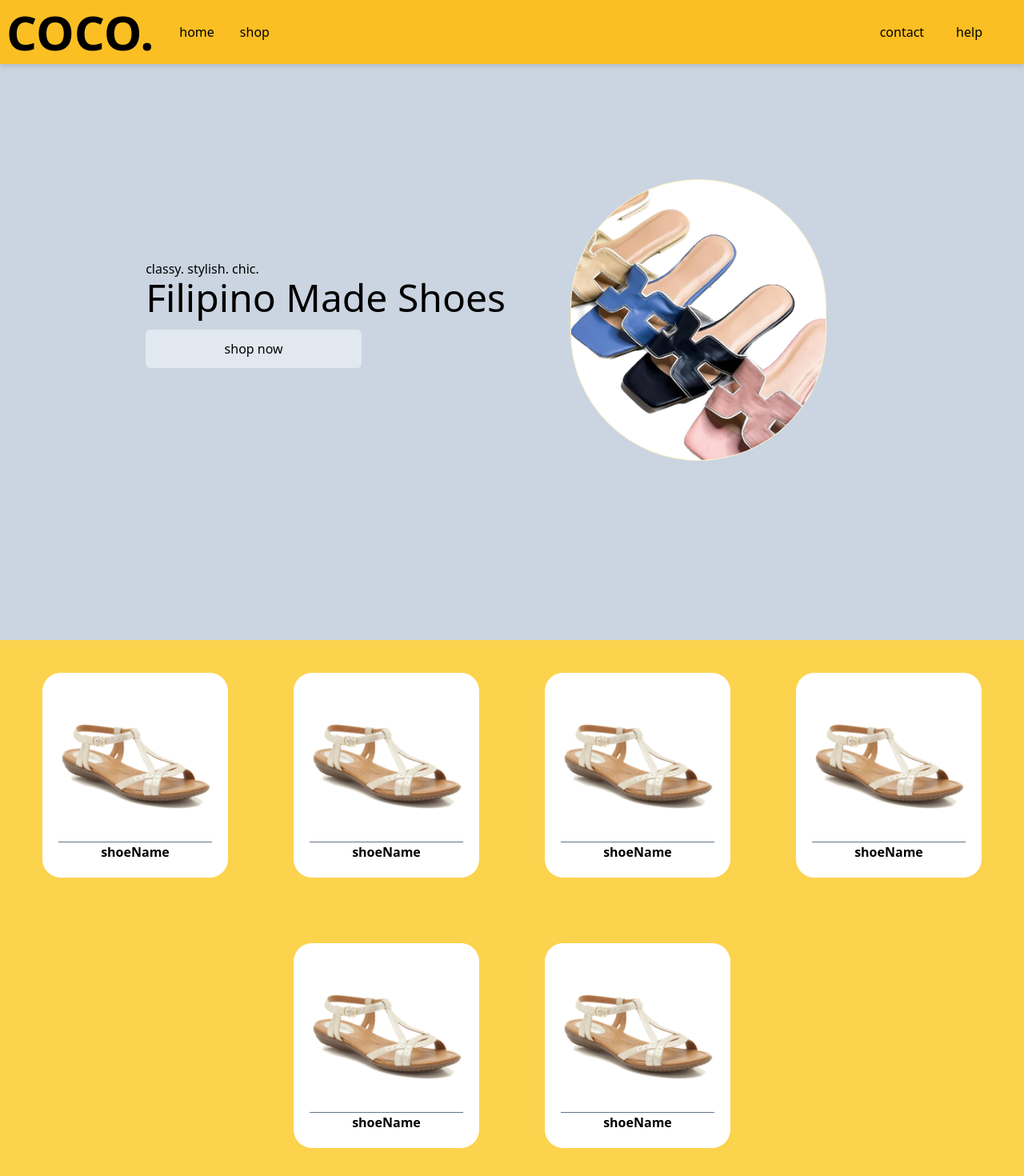
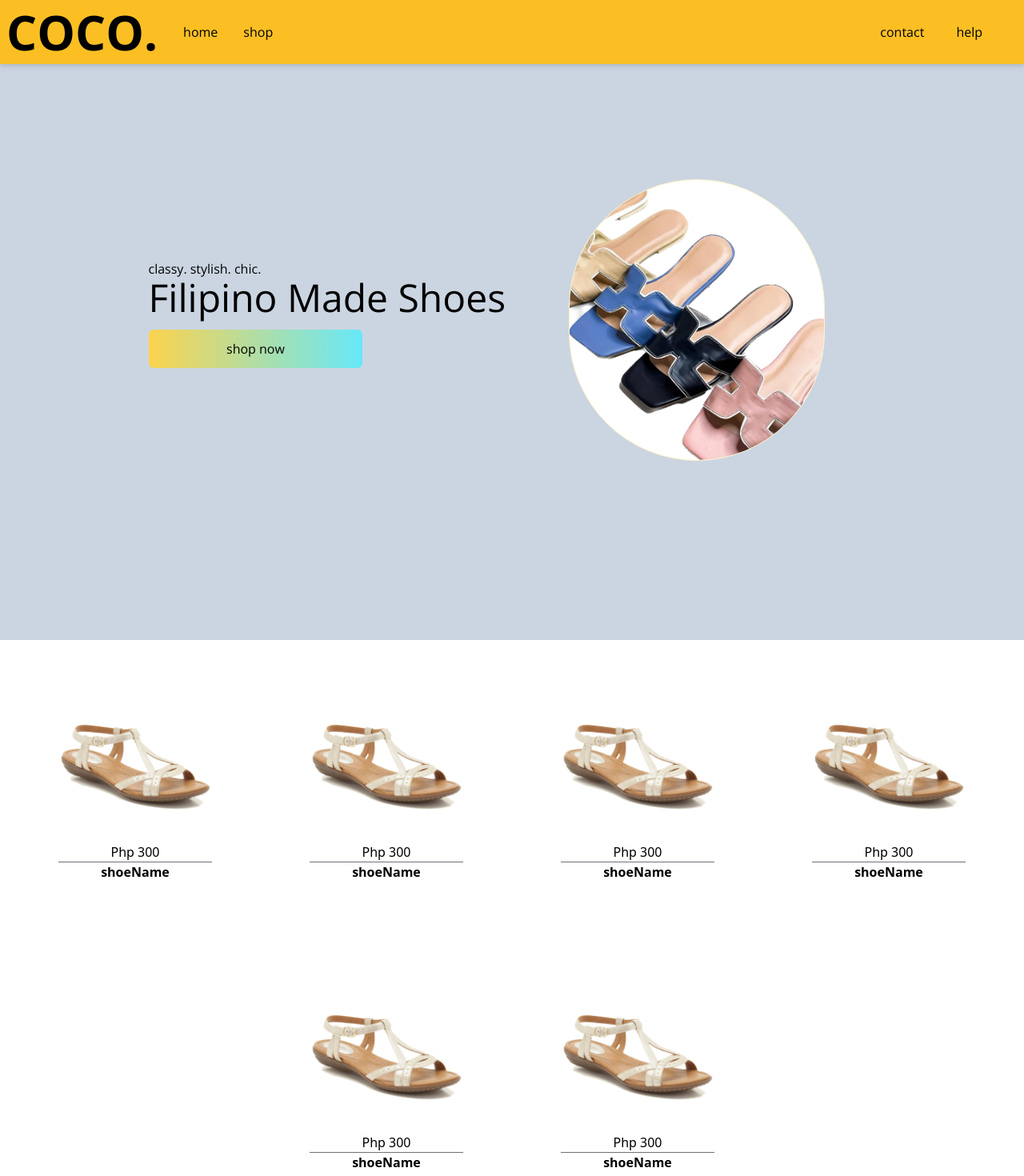
Before and after one commit to luvie23/react-tailwind-practice, a React (Create React App) app: page / in a window 1280 px wide. Shown: the top 1470 px of the page at 80% size. Built offline with nearby package versions, Linux system fonts and the light colour scheme.

Commit message:
add font and adjust hover effects

```diff
--- a/public/index.html
+++ b/public/index.html
@@ -3,6 +3,9 @@
   <head>
     <meta charset="utf-8" />
     <link rel="icon" href="%PUBLIC_URL%/favicon.ico" />
+    <link rel="preconnect" href="https://fonts.googleapis.com">
+    <link rel="preconnect" href="https://fonts.gstatic.com" crossorigin>
+    <link href="https://fonts.googleapis.com/css2?family=Open+Sans:ital,wght@0,300;0,400;0,500;0,600;0,700;0,800;1,300;1,400;1,500;1,600;1,700;1,800&display=swap" rel="stylesheet">
     <meta name="viewport" content="width=device-width, initial-scale=1" />
     <meta name="theme-color" content="#000000" />
     <meta
@@ -10,34 +13,12 @@
       content="Web site created using create-react-app"
     />
     <link rel="apple-touch-icon" href="%PUBLIC_URL%/logo192.png" />
-    <!--
-      manifest.json provides metadata used when your web app is installed on a
-      user's mobile device or desktop. See https://developers.google.com/web/fundamentals/web-app-manifest/
-    -->
-    <link rel="manifest" href="%PUBLIC_URL%/manifest.json" />
-    <!--
-      Notice the use of %PUBLIC_URL% in the tags above.
-      It will be replaced with the URL of the `public` folder during the build.
-      Only files inside the `public` folder can be referenced from the HTML.
 
-      Unlike "/favicon.ico" or "favicon.ico", "%PUBLIC_URL%/favicon.ico" will
-      work correctly both with client-side routing and a non-root public URL.
-      Learn how to configure a non-root public URL by running `npm run build`.
-    -->
-    <title>React App</title>
+    <title>Coco</title>
   </head>
   <body>
     <noscript>You need to enable JavaScript to run this app.</noscript>
     <div id="root"></div>
-    <!--
-      This HTML file is a template.
-      If you open it directly in the browser, you will see an empty page.
 
-      You can add webfonts, meta tags, or analytics to this file.
-      The build step will place the bundled scripts into the <body> tag.
-
-      To begin the development, run `npm start` or `yarn start`.
-      To create a production bundle, use `npm run build` or `yarn build`.
-    -->
   </body>
 </html>
--- a/src/components/Hero.js
+++ b/src/components/Hero.js
@@ -6,10 +6,10 @@ const Hero = () => {
     return (
         <div className='w-full h-screen bg-slate-300 flex flex-col justify-between'>
             <div className='grid md:grid-cols-2 max-2-[1240px] m-auto'>
-                <div className='flex flex-col justify-center md:items-start w-full px-2 py-2'>
+                <div className='flex flex-col justify-center md:items-start w-full px-2 py-2 font-OpenSans'>
                     <p>classy. stylish. chic.</p>
                     <h1 className='text-5xl'>Filipino Made Shoes</h1>
-                    <button className='py-3 px-6 sm:w-[60%] my-4 bg-slate-200'> shop now</button>
+                    <button className='py-3 px-6 sm:w-[60%] my-4 bg-gradient-to-r from-amber-300 to-cyan-300'> shop now</button>
                 </div>
                 <div className='flex justify-center'>
                     <img className='object-cover  w-80  rounded-full border border-amber-100 bg-white md:h-50 sm:w-50' src={bgImg}></img>
--- a/src/components/Item.js
+++ b/src/components/Item.js
@@ -3,9 +3,10 @@ import React from 'react'
 
 const Item = (props) => {
     return (
-        <div className='flex-none mx-10 my-10 px-5 py-5 bg-white rounded-3xl border border-amber-300'>
-            <img className="object-contain h-48 w-48 border-b border-slate-500" src={props.img}/>
-            <span className='flex justify-center text-1xl font-bold '>{props.text}</span>
+        <div className='flex-none mx-10 my-10 px-5 py-5 bg-white rounded-3xl border border-transparent hover:cursor-pointer hover:border hover:border-zinc-300'>
+            <img className="object-contain h-48 w-48 " src={props.img}/>
+            <span className='border-b border-zinc-500 flex justify-center text-1xl font-light '>Php {props.price}</span>
+            <span className='flex justify-center text-1xl font-semibold'>{props.text}</span>
         </div>
     )
 }
--- a/src/components/Navbar.js
+++ b/src/components/Navbar.js
@@ -10,7 +10,7 @@ const Navbar = () => {
 
 
     return(
-        <div className='w-screen h-[80px] z-10 bg-amber-400 fixed drop-shadow-md'>
+        <div className='w-screen h-[80px] z-10 bg-amber-400 fixed drop-shadow-md font-OpenSans'>
             <div className='px-2 flex justify-between items-center w-full h-full'>
                 <div className='flex items-center'>
                     <h1 className='text-5xl font-bold mr-4 sm:text-6xl'>COCO.</h1>
--- a/src/components/Shop.js
+++ b/src/components/Shop.js
@@ -4,14 +4,14 @@ import shoeImg from '../assets/placeholder.png'
 
 const Shop = () => {
     return (
-        <div className='w-full h-50% bg-amber-300'>
+        <div className='w-full h-50% bg-white'>
             <div className=' flex flex-wrap justify-center'>
-                <Item  img={shoeImg} text={'shoeName'}/>
-                <Item  img={shoeImg} text={'shoeName'}/>
-                <Item  img={shoeImg} text={'shoeName'}/>
-                <Item  img={shoeImg} text={'shoeName'}/>
-                <Item  img={shoeImg} text={'shoeName'}/>
-                <Item  img={shoeImg} text={'shoeName'}/>
+                <Item price='300' img={shoeImg} text={'shoeName'}/>
+                <Item price='300' img={shoeImg} text={'shoeName'}/>
+                <Item price='300' img={shoeImg} text={'shoeName'}/>
+                <Item price='300' img={shoeImg} text={'shoeName'}/>
+                <Item price='300' img={shoeImg} text={'shoeName'}/>
+                <Item price='300' img={shoeImg} text={'shoeName'}/>
             </div>
         </div>
 
--- a/tailwind.config.js
+++ b/tailwind.config.js
@@ -4,6 +4,9 @@ module.exports = {
     "./src/**/*.{js,jsx,ts,tsx}",
   ],
   theme: {
+    fontFamily: {
+      'OpenSans': ['"Open Sans"', 'sans-serif' ]
+    },
     screens: {
       'sm': '576px',
       // => @media (min-width: 576px) { ... }
```
